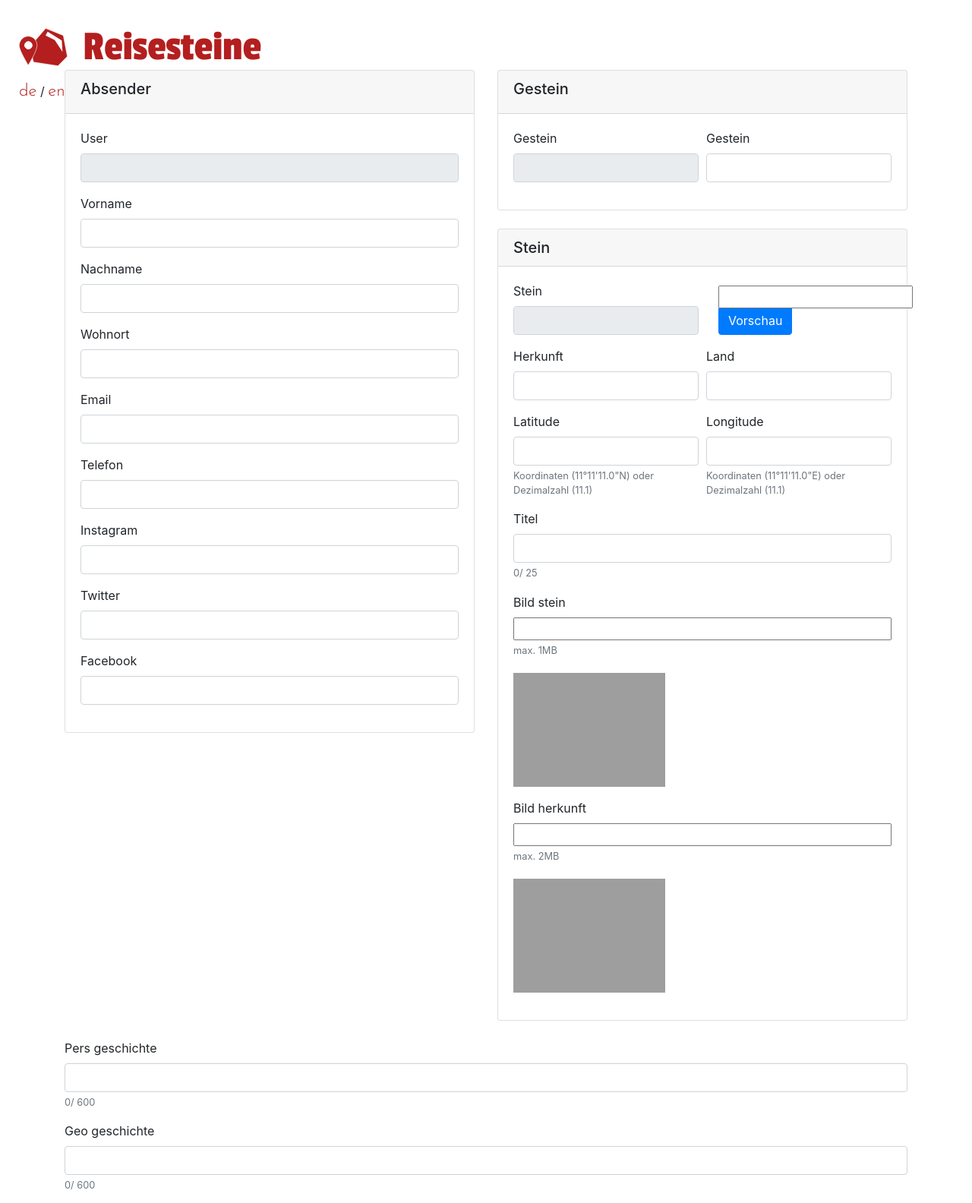
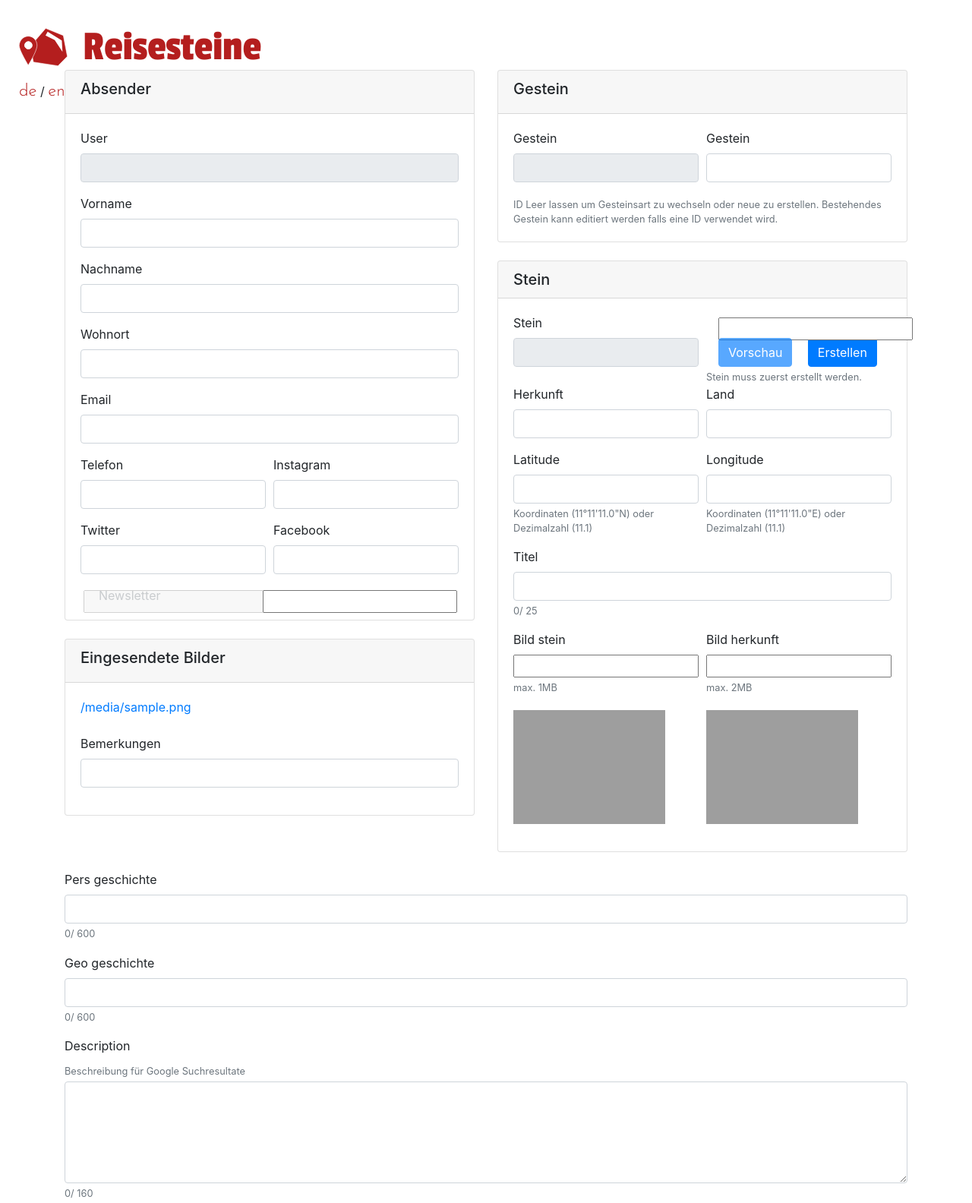
Before and after one commit to schmidni/reisesteine, a Python web app: template project/blueprints/reisesteine/templates/reisesteine/backend/editStein.html in a window 1280 px wide. Shown: the top 1584 px of the page at 76% size. Run offline with Jinja, Linux system fonts and the light colour scheme; the template is opened without the code that fills it: most values are stand-ins (such as "Sample title", 1, 10 or a date in 2020); form fields are guessed from the names that the template uses; grey boxes are pictures that could not be loaded.

Commit message:
feat: backend for preview and edit stein with user created entries

```diff
--- a/project/blueprints/reisesteine/templates/reisesteine/backend/editStein.html
+++ b/project/blueprints/reisesteine/templates/reisesteine/backend/editStein.html
@@ -5,7 +5,7 @@
     <form method="POST" enctype="multipart/form-data">
         {{ form.hidden_tag() }}
         <div class="row">
-            <div class="col-6">
+            <div class="col-md-6">
                 <div class="card">
                     <div class="card-header d-flex">
                         <h5>{{_('Absender')}}</h5>
@@ -31,41 +31,65 @@
                             {{ form.wohnort.label }}
                             {{ form.wohnort(class_="form-control rs-person", readonly=user) }}
                             {% for error in form.wohnort.errors %}
-                                <div class="invalid-feedback">
-                                    {{error}}
-                                </div>
+                                <div class="invalid-feedback" style="display:block">{{error}}</div>
                             {% endfor %}
                         </div>
                         <div class="form-group">
                             {{ form.email.label }}
                             {{ form.email(class_="form-control rs-person" + (" is-invalid" if form.email.errors else ""), readonly=user) }}
                             {% for error in form.email.errors %}
-                            <div class="invalid-feedback">
-                                {{error}}
-                            </div>
+                            <div class="invalid-feedback" style="display:block">{{error}}</div>
                             {% endfor %}
                         </div>
-                        <div class="form-group">
+                        <div class="form-row">
+                            <div class="form-group col-md-6">
                                 {{ form.telefon.label }}
                                 {{ form.telefon(class_="form-control rs-person", readonly=user) }}
                             </div>
-                        <div class="form-group">
+
+                            <div class="form-group col-md-6">
                                 {{ form.instagram.label }}
                                 {{ form.instagram(class_="form-control rs-person", readonly=user) }}
                             </div>
-                        <div class="form-group">
+                        </div>
+                        <div class="form-row">
+                            <div class="form-group col-md-6">
                                 {{ form.twitter.label }}
                                 {{ form.twitter(class_="form-control rs-person", readonly=user) }}
                             </div>
-                        <div class="form-group">
+                            <div class="form-group col-md-6">
                                 {{ form.facebook.label }}
                                 {{ form.facebook(class_="form-control rs-person", readonly=user) }}
                             </div>
                         </div>
+                        <div class="form-row">
+                            <div class="form-check col-md-5 ml-4">
+                                {{ form.newsletter(class_="form-check-input", disabled="disabled") }}
+                                {{ form.newsletter.label(class_="form-check-label")}}
+                            </div>
+                            <div class="form-check col-md-5 ml-4">
+                                {{ form.newsletter_registered(class_="form-check-input") }}
+                                {{ form.newsletter_registered.label(class_="form-check-label")}}
                             </div>
                         </div>
-            <div class="col-6">
-
+                    </div>
+                </div>
+                <div class="card mt-4">
+                    <div class="card-header d-flex">
+                        <h5>{{_('Eingesendete Bilder')}}</h5>
+                    </div>
+                    <div class="card-body">
+                        {% for bild in user_bilder %}
+                            <a download href="{{url_for('static', filename='img/user_images/{}'.format(bild.filename))}}">{{bild.filename}}</a><br>
+                        {% endfor %}
+                        <div class="form-group mt-4">
+                            {{ form.bemerkungen.label }}
+                            {{ form.bemerkungen(class_="form-control", rows=3) }}
+                        </div>
+                    </div>
+                </div>
+            </div>
+            <div class="col-md-6">
                 <div class="card">
                     <div class="card-header d-flex">
                         <h5>{{_('Gestein')}}</h5>
@@ -83,13 +107,13 @@
 
                             <div class="form-group col-md-6">
                                 {{ form.gestein.label }}
-
                                 {{ form.gestein(class_="form-control  rs-gestein" + (" is-invalid" if form.gestein.errors else ""), readonly=gestein) }}
                                 {% for error in form.gestein.errors %}
-                                <div class="invalid-feedback">
-                                    {{error}}
+                                <div class="invalid-feedback" style="display:block">{{error}}</div>
+                                {% endfor %}
                             </div>
-                                {% endfor %}
+                            <div class="col">
+                                <small id="gesteinHelp" class="form-text text-muted">{{_('ID Leer lassen um Gesteinsart zu wechseln oder neue zu erstellen. Bestehendes Gestein kann editiert werden falls eine ID verwendet wird.')}}</small>
                             </div>
                         </div>
                     </div>
@@ -108,19 +132,35 @@
                                 <div class="form-check ml-3">
                                     {{ form.published(class_="form-check-input") }}
                                     {{ form.published.label(class_="form-check-label")}}
+                                    {% for error in form.published.errors %}
+                                    <div class="invalid-feedback" style="display:block">{{error}}</div>
+                                    {% endfor %}
                                 </div>
-                                <a target="_blank" href="#" class="btn btn-primary mt-2 ml-3">{{_('Vorschau')}}</a>
+                                {% if form.stein_id.data %}
+                                <input type="submit" name="submit" formtarget="_blank" class="btn btn-primary mt-2 ml-3" value="{{_('Vorschau')}}" />
+                                <small id="gesteinHelp" class="form-text text-muted">{{_('Änderungen werden gespeichert für die Vorschau.')}}</small>
+                                {% else %}
+                                <input type="submit" name="submit" formtarget="_blank" class="btn btn-primary mt-2 ml-3" disabled value="{{_('Vorschau')}}" />
+                                <input type="submit" name="submit" class="btn btn-primary mt-2 ml-3" value="{{_('Erstellen')}}" />
+                                <small id="gesteinHelp" class="form-text text-muted">{{_('Stein muss zuerst erstellt werden.')}}</small>
+                                {% endif %}
                             </div>
                         </div>
                         <div class="form-row">
                             <div class="form-group col-md-6">
                                 {{ form.herkunft.label }}
-                                {{ form.herkunft(class_="form-control") }}
+                                {{ form.herkunft(class_="form-control" + (" is-invalid" if form.longitude.errors else "")) }}
+                                {% for error in form.herkunft.errors %}
+                                <div class="invalid-feedback" style="display:block">{{error}}</div>
+                                {% endfor %}
                             </div>
 
                             <div class="form-group col-md-6">
                                 {{ form.land.label }}
-                                {{ form.land(class_="form-control") }}
+                                {{ form.land(class_="form-control" + (" is-invalid" if form.longitude.errors else "")) }}
+                                {% for error in form.land.errors %}
+                                <div class="invalid-feedback" style="display:block">{{error}}</div>
+                                {% endfor %}
                             </div>
                         </div>
                         <div class="form-row">
@@ -129,9 +169,7 @@
                                 {{ form.latitude(class_="form-control" + (" is-invalid" if form.latitude.errors else "")) }}
                                 <small id="latitudeHelp" class="form-text text-muted">{{_('Koordinaten (11°11\'11.0"N) oder Dezimalzahl (11.1)')}}</small>
                                 {% for error in form.latitude.errors %}
-                                <div class="invalid-feedback">
-                                    {{error}}
-                                </div>
+                                <div class="invalid-feedback" style="display:block">{{error}}</div>
                                 {% endfor %}
                             </div>
                             <div class="form-group col-md-6">
@@ -139,42 +177,43 @@
                                 {{ form.longitude(class_="form-control" + (" is-invalid" if form.longitude.errors else "")) }}
                                 <small id="longitudeHelp" class="form-text text-muted">{{_('Koordinaten (11°11\'11.0"E) oder Dezimalzahl (11.1)')}}</small>
                                 {% for error in form.longitude.errors %}
-                                <div class="invalid-feedback">
-                                    {{error}}
-                                </div>
+                                <div class="invalid-feedback" style="display:block">{{error}}</div>
                                 {% endfor %}
                             </div>
                         </div>
-                        <div class="form-group">
+                        <div class="form-row">
+                            <div class="form-group col-12">
                                 {{ form.titel.label }}
-                            {{ form.titel(class_="form-control", maxlength="25") }}
+                                {{ form.titel(class_="form-control" + (" is-invalid" if form.longitude.errors else ""), maxlength="25") }}
+                                {% for error in form.titel.errors %}
+                                <div class="invalid-feedback" style="display:block">{{error}}</div>
+                                {% endfor %}
                                 <small id="titelhelp" class="form-text text-muted"><span id="current_titel">0</span>/ 25</small>
-                        </div>
-                        <div class="form-group">
+                            </div
+                        ></div>
+                        <div class="form-row">
+                            <div class="form-group col-md-6">
                                 {{ form.bild_stein.label }}
                                 {{ form.bild_stein(class_="form-control-file" + (" is-invalid" if form.bild_stein.errors else "")) }}
                                 <small id="steinHelp" class="form-text text-muted">max. 1MB</small>
                                 {% for error in form.bild_stein.errors %}
-                            <div class="invalid-feedback">
-                                {{error}}
-                            </div>
+                                <div class="invalid-feedback" style="display:block">{{error}}</div>
                                 {% endfor %}
                                 {% if stein %}
                                     <img id="img_stein" src="{{ url_for('static', filename='img/steine/'+stein) }}">
                                 {% endif %}
                             </div>
-                        <div class="form-group">
+                            <div class="form-group col-md-6">
                                 {{ form.bild_herkunft.label }}
                                 {{ form.bild_herkunft(class_="form-control-file" + (" is-invalid" if form.bild_herkunft.errors else "")) }}
                                 <small id="herkunftHelp" class="form-text text-muted">max. 2MB</small>
                                 {% for error in form.bild_herkunft.errors %}
-                                <div class="invalid-feedback">
-                                    {{error}}
-                                </div>
+                                    <div class="invalid-feedback" style="display:block">{{error}}</div>
                                 {% endfor %}
                                 {% if herkunft %}
                                     <img id="img_herkunft" src="{{ url_for('static', filename='img/steine/{}'.format(herkunft)) }}">
                                 {% endif %}
+                            </div>
                             <script>
                                 document.getElementById('bild_stein').addEventListener('change', function() {
                                     if ( this.files.length != 0)
@@ -200,6 +239,7 @@
                                 {% if gestein %}
                                 document.getElementById('gestein_edit').addEventListener('click', function() {
                                     document.getElementsByClassName('rs-gestein')[0].readOnly = false
+                                    document.getElementsByClassName('rs-gestein-id')[0].readOnly = false
                                 });
                                 {% endif %}
                             </script>
@@ -211,16 +251,26 @@
                 <div class="form-group">
                     {{ form.pers_geschichte.label }}
                     {{ form.pers_geschichte(class_="form-control", rows=10, maxlength="600") }}
+                    {% for error in form.pers_geschichte.errors %}
+                    <div class="invalid-feedback" style="display:block">{{error}}</div>
+                    {% endfor %}
                     <small id="geschHelp" class="form-text text-muted"><span id="current_geschichte">0</span>/ 600</small>
                 </div>
                 <div class="form-group">
                     {{ form.geo_geschichte.label }}
                     {{ form.geo_geschichte(class_="form-control", rows=10, maxlength="600") }}
+                    {% for error in form.geo_geschichte.errors %}
+                    <div class="invalid-feedback" style="display:block">{{error}}</div>
+                    {% endfor %}
                     <small id="geoHelp" class="form-text text-muted"><span id="current_geologie">0</span>/ 600</small>
                 </div>
                 <div class="form-group">
-                    {{ form.description.label }} <small class="form-text text-muted mb-1">{{_('Beschreibung für Google Suchresultate')}}</small>
+                    {{ form.description.label }}
+                    <small class="form-text text-muted mb-1">{{_('Beschreibung für Google Suchresultate')}}</small>
                     {{ form.description(class_="form-control", rows=5, maxlength="160") }}
+                    {% for error in form.description.errors %}
+                    <div class="invalid-feedback" style="display:block">{{error}}</div>
+                    {% endfor %}
                     <small id="descHelp" class="form-text text-muted"><span id="current_desc">0</span>/ 160</small>
                 </div>
             </div>
--- a/project/templates/components/navigation.html
+++ b/project/templates/components/navigation.html
@@ -38,8 +38,7 @@
         </div>
 
         <div class="rs-nav-impressum">
-            <!-- <a id="rs-nav-participate"href="{{ url_for('reisesteine.mitmachen') }}">{{_('Mitmachen')}}</a> -->
-            <a id="rs-nav-participate"href="#">{{_('Mitmachen')}}</a>
+            <a id="rs-nav-participate"href="{{ url_for('reisesteine.mitmachen') }}">{{_('Mitmachen')}}</a>
             <a id="rs-nav-about"href="{{ url_for('reisesteine.about') }}">{{_('Über Uns')}}</a>
         </div>
     </div>
```
Also changed, not shown: migrations/versions/090539786169_remove_index_on_newsletter.py (added, +30 -0 lines), migrations/versions/131fab46ba72_add_newsletter_to_person.py (added, +34 -0 lines), project/blueprints/reisesteine/forms.py (+31 -25 lines), project/blueprints/reisesteine/templates/reisesteine/mitmachen.html (+14 -7 lines), project/blueprints/reisesteine/views.py (+56 -25 lines), project/models.py (+8 -4 lines), app.db, project/static/img/steine/Beispiel_2a_Steinaufnahme0.png (added), project/static/img/user_images/Beispiel_10b_Naturaufnahme.png (deleted), project/static/img/user_images/Beispiel_6b_Naturaufnahme.jpg (deleted), 3 other files. Lines whose indentation alone changed are shown as unchanged.
